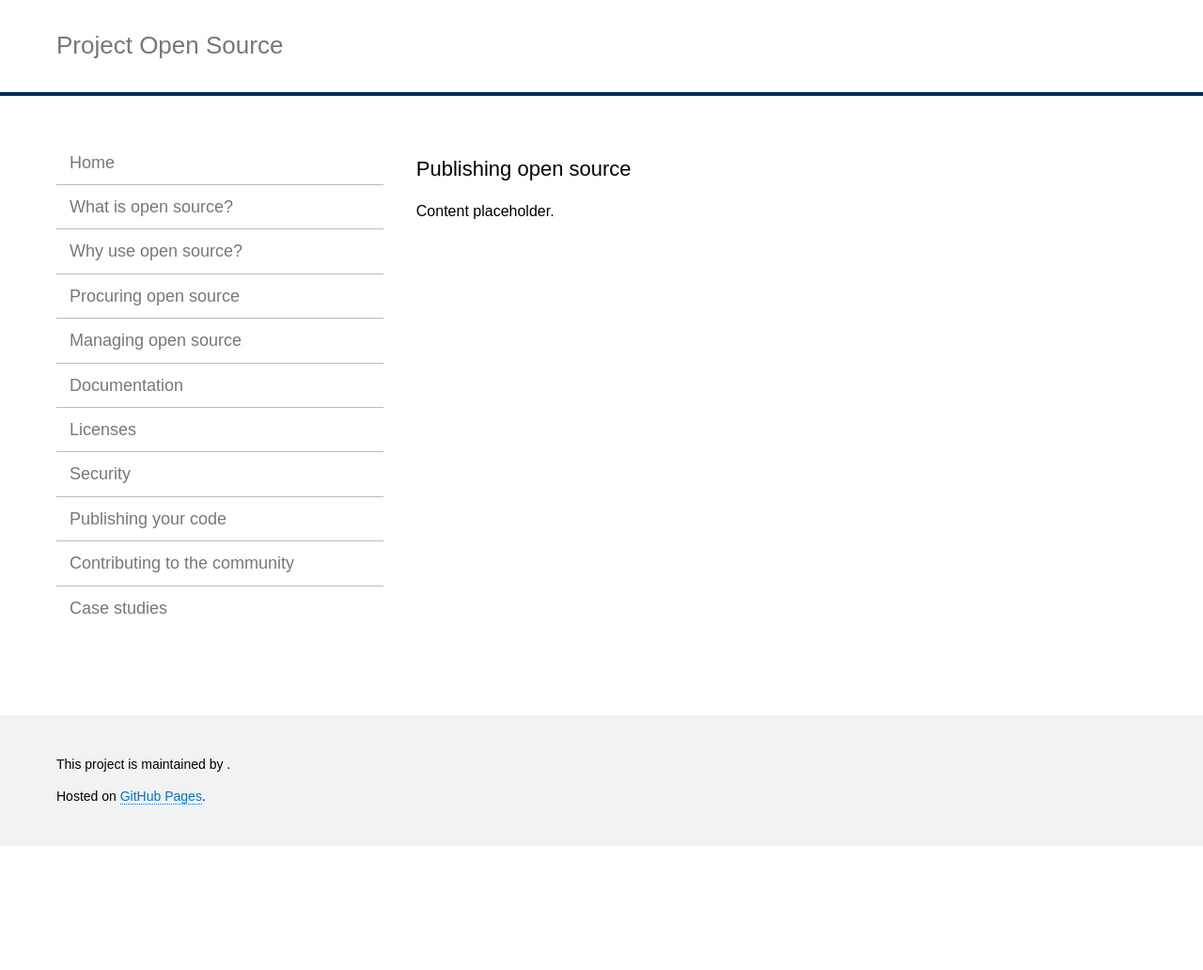
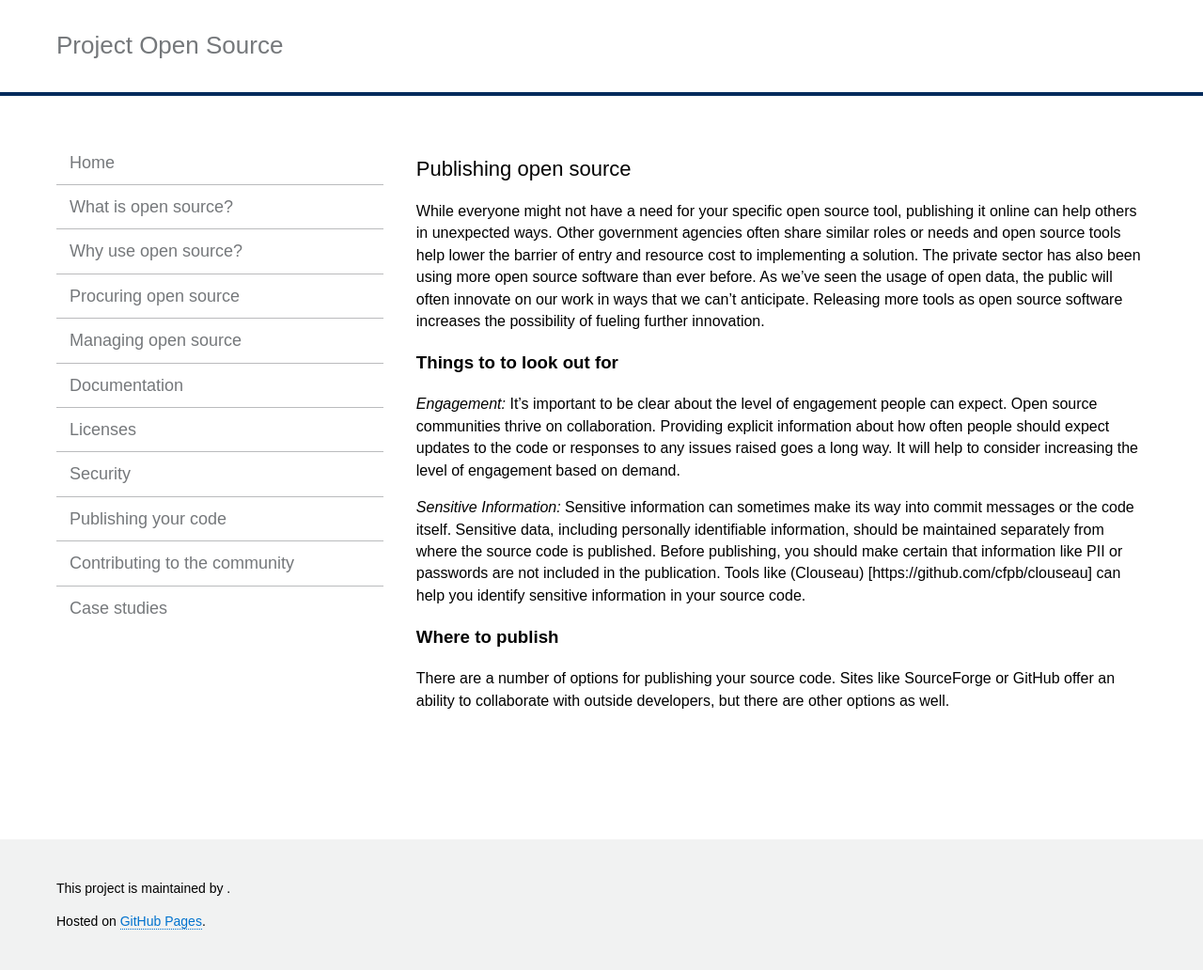
Before and after one commit to cfpb/project-open-source, a Jekyll site: the page built from _pages/publishing.md, in a window 1280 px wide. Shown: the whole page at 94% size. Built offline with Jekyll 4.4.1, drawn with Linux system fonts in a browser that asks for light colours; Markdown is read by kramdown in place of the engine named in the settings; before the commit the page ends 900 px from its top, so only the background shows below that.

Commit message:
update
quick update to provide some context

```diff
--- a/_pages/publishing.md
+++ b/_pages/publishing.md
@@ -5,4 +5,14 @@ title: Publishing open source
 
 ## Publishing open source
 
-Content placeholder.
+While everyone might not have a need for your specific open source tool, publishing it online can help others in unexpected ways. Other government agencies often share similar roles or needs and open source tools help lower the barrier of entry and resource cost to implementing a solution. The private sector has also been using more open source software than ever before. As we've seen the usage of open data, the public will often innovate on our work in ways that we can't anticipate. Releasing more tools as open source software increases the possibility of fueling further innovation.
+
+### Things to to look out for
+
+*Engagement:* It's important to be clear about the level of engagement people can expect. Open source communities thrive on collaboration. Providing explicit information about how often people should expect updates to the code or responses to any issues raised goes a long way. It will help to consider increasing the level of engagement based on demand.
+
+*Sensitive Information:* Sensitive information can sometimes make its way into commit messages or the code itself. Sensitive data, including personally identifiable information, should be maintained separately from where the source code is published. Before publishing, you should make certain that information like PII or passwords are not included in the publication. Tools like (Clouseau) [https://github.com/cfpb/clouseau] can help you identify sensitive information in your source code.
+
+### Where to publish
+
+There are a number of options for publishing your source code. Sites like SourceForge or GitHub offer an ability to collaborate with outside developers, but there are other options as well.
```
